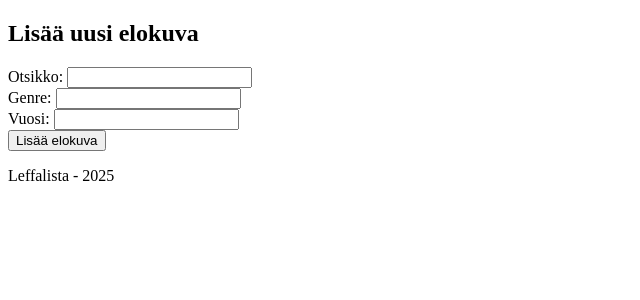
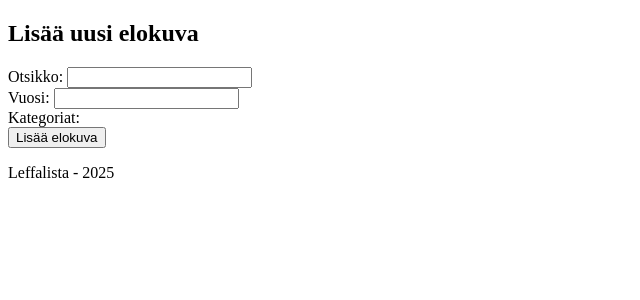
Before and after one commit to MisterT03/tikawe_leffalista, a Flask app: page /add_movie in a window 1280 px wide. Shown: the part 88-388 px from the top of the page, without its empty margins (0-640 px from the left). Run offline with Flask 3, Linux system fonts and the light colour scheme; the visitor is signed in with stand-in values (Sample User, id 1).

Commit message:
Update add_movie.html

```diff
--- a/templates/add_movie.html
+++ b/templates/add_movie.html
@@ -6,11 +6,14 @@
         <label for="title">Otsikko:</label>
         <input type="text" name="title" required><br>
 
-        <label for="genre">Genre:</label>
-        <input type="text" name="genre" required><br>
-
         <label for="year">Vuosi:</label>
         <input type="number" name="year" required><br>
+
+        <label for="categories">Kategoriat:</label><br>
+        {% for category in categories %}
+            <input type="checkbox" name="categories" value="{{ category.id }}">
+            {{ category.name }}<br>
+        {% endfor %}
 
         <button type="submit">Lisää elokuva</button>
     </form>
```
